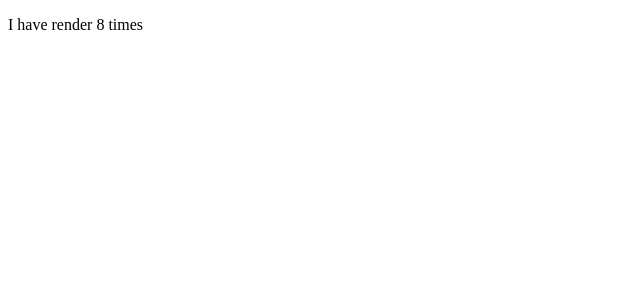
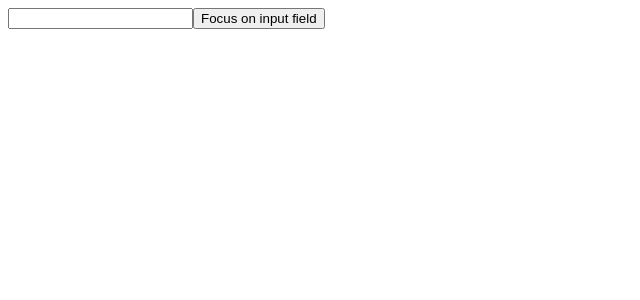
Before and after one commit to santoshkbrj/Reactjs_Tutorial, a React (Vite) app: page / in a window 1280 px wide. Shown: the top 300 px of the page, without its empty margins (0-640 px from the left). Built offline with nearby package versions, Linux system fonts and the light colour scheme.

Commit message:
useRef hooks

```diff
--- a/src/App.jsx
+++ b/src/App.jsx
@@ -1,10 +1,11 @@
 import React from 'react'
-import UseEffect from './hooks/UseEffect'
+import UseRef from './hooks/UseRef'
+
 
 function App() {
     return (
         <div>
-            <UseEffect />
+            <UseRef />
         </div>
     )
 }
--- /dev/null
+++ b/src/hooks/UseRef.jsx
@@ -0,0 +1,18 @@
+import { useRef } from 'react';
+
+export default function Counter() {
+    const inputRef = useRef(null);
+
+    console.log(inputRef.current)
+
+    const handleClick = () => {
+        inputRef.current.focus();
+    }
+
+    return (
+        <>
+            <input type="text" ref={inputRef} />
+            <button onClick={handleClick}>Focus on input field</button>
+        </>
+    );
+}
```
